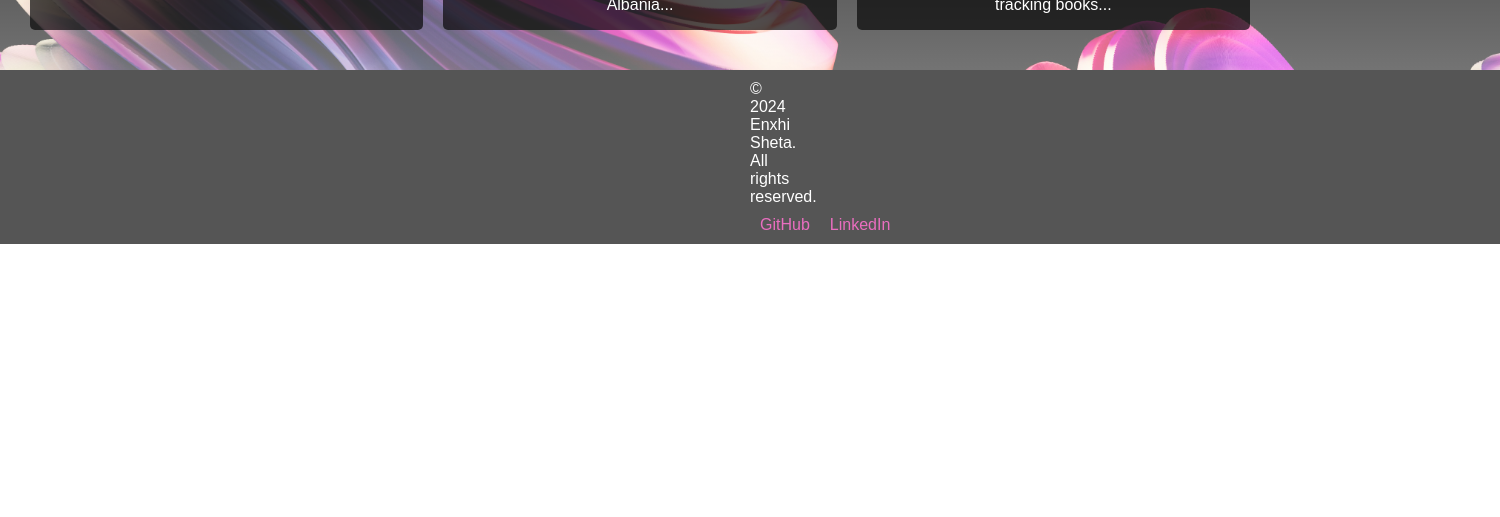
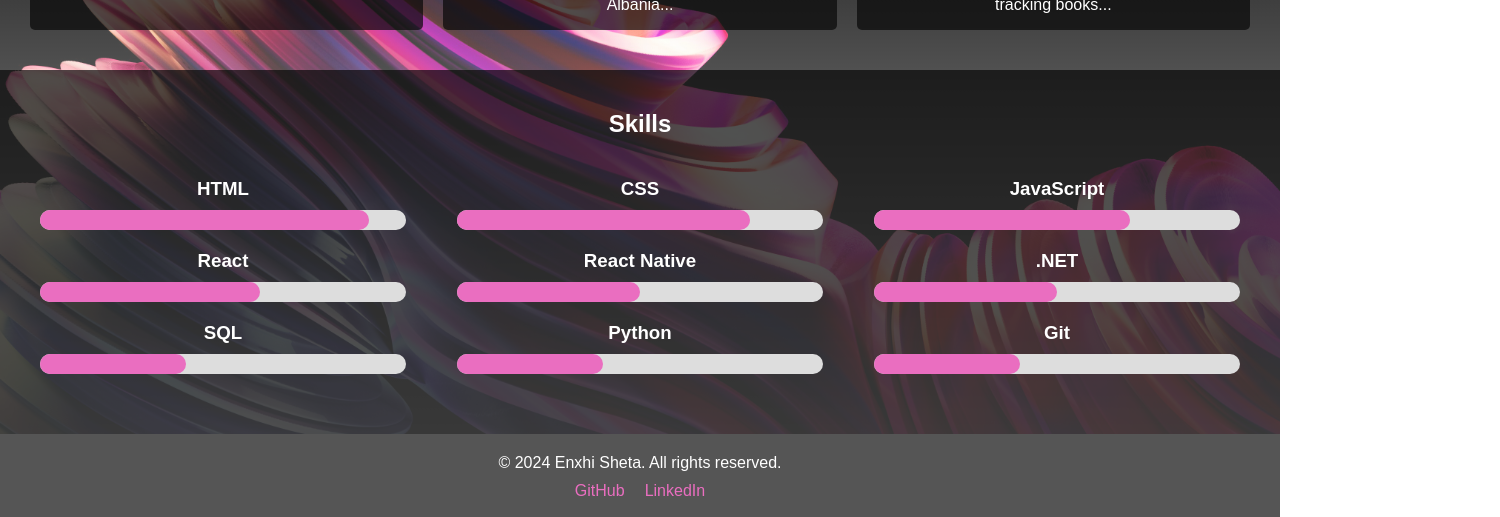
Before and after one commit to enxhisheta/myPortfolio, a React (Vite) app: page / in a window 1280 px wide. Shown: the part 1809-2326 px from the top of the page, 1500 px wide, since content can reach past the window. Before the commit the page ends 2053 px from the top, so only its background shows below. Built offline with nearby package versions, Linux system fonts and the light colour scheme.

Commit message:
added skills section

```diff
--- a/src/App.jsx
+++ b/src/App.jsx
@@ -4,6 +4,7 @@ import { Footer } from "./components/Footer.jsx";
 import { Hero } from "./components/Hero.jsx";
 import { About } from "./components/About.jsx";
 import { Projects } from "./components/Projects.jsx";
+import { Skills } from "./components/Skills.jsx";
 
 function App() {
   return (
@@ -13,6 +14,7 @@ function App() {
         <Hero />
         <About />
         <Projects />
+        <Skills />
       </main>
       <Footer />
     </div>
--- a/src/components/Footer.css
+++ b/src/components/Footer.css
@@ -1,9 +1,8 @@
-/* Footer */
 footer {
   background-color: var(--secondary-color);
   color: white;
   text-align: center;
-  padding: 10px 750px;
+  padding: 20px 10px;
   width: 100%;
   position: relative;
 }
@@ -26,3 +25,9 @@ footer p {
 .social-links a:hover {
   color: white;
 }
+
+@media (max-width: 768px) {
+  footer {
+    padding: 20px 5px;
+  }
+}
--- /dev/null
+++ b/src/components/Skills.css
@@ -0,0 +1,57 @@
+#skills {
+  padding: 40px 20px;
+  background-color: rgba(8, 8, 8, 0.7);
+  color: white;
+  text-align: center;
+}
+
+h2 {
+  margin-bottom: 20px;
+}
+
+.skills-container {
+  display: flex;
+  flex-wrap: wrap;
+  justify-content: space-between;
+  padding: 10px;
+}
+
+.skill {
+  flex: 1 1 30%;
+  max-width: 30%;
+  margin: 10px;
+  text-align: center;
+}
+
+.skill h3 {
+  margin-bottom: 10px;
+}
+
+.progress-bar {
+  width: 100%;
+  background-color: #ddd;
+  height: 20px;
+  border-radius: 10px;
+}
+
+.progress-bar span {
+  display: block;
+  height: 100%;
+  background-color: var(--primary-color);
+  border-radius: 10px;
+  transition: width 0.5s ease-in-out;
+}
+
+@media (max-width: 768px) {
+  .skill {
+    flex: 1 1 45%;
+    max-width: 45%;
+  }
+}
+
+@media (max-width: 576px) {
+  .skill {
+    flex: 1 1 100%;
+    max-width: 100%;
+  }
+}
--- a/src/components/Skills.jsx
+++ b/src/components/Skills.jsx
@@ -0,0 +1,33 @@
+import "./Skills.css";
+
+const Skills = () => {
+  const skills = [
+    { name: "HTML", proficiency: "90%" },
+    { name: "CSS", proficiency: "80%" },
+    { name: "JavaScript", proficiency: "70%" },
+    { name: "React", proficiency: "60%" },
+    { name: "React Native", proficiency: "50%" },
+    { name: ".NET", proficiency: "50%" },
+    { name: "SQL", proficiency: "40%" },
+    { name: "Python", proficiency: "40%" },
+    { name: "Git", proficiency: "40%" },
+  ];
+
+  return (
+    <section id="skills">
+      <h2>Skills</h2>
+      <div className="skills-container">
+        {skills.map((skill, index) => (
+          <div key={index} className="skill">
+            <h3>{skill.name}</h3>
+            <div className="progress-bar">
+              <span style={{ width: skill.proficiency }}></span>
+            </div>
+          </div>
+        ))}
+      </div>
+    </section>
+  );
+};
+
+export { Skills };
```
